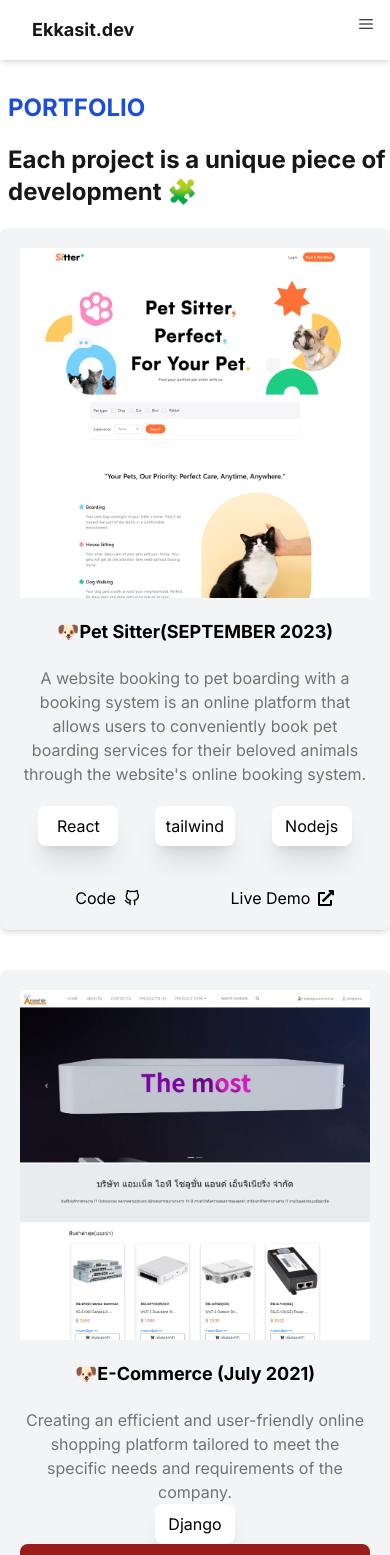
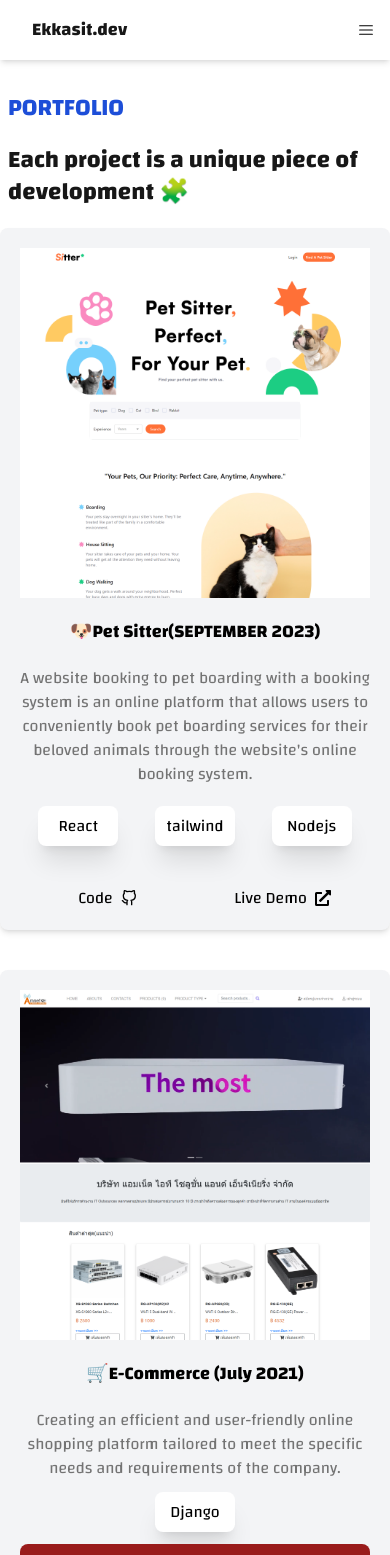
Before and after one commit to ekkasitProject/resume-ekkasit, a Next.js app: page /projects in a window 390 px wide. Shown: the top 1555 px of the page. Built offline with nearby package versions, Linux system fonts and the light colour scheme.

Commit message:
fix: change font

```diff
--- a/app/components/Navbar.tsx
+++ b/app/components/Navbar.tsx
@@ -56,7 +56,7 @@ const Navbar = () => {
           </Link>
         </span>
       </div>
-      <div className="md:hidden">
+      <div className="flex items-center md:hidden">
         {/* Hidden on Desktop */}
         <RxHamburgerMenu
           className={`${isOpen ? "hidden" : "block"} cursor-pointer`}
--- a/app/layout.tsx
+++ b/app/layout.tsx
@@ -1,13 +1,13 @@
 import "./globals.css";
 import type { Metadata } from "next";
-import { Inter } from "next/font/google";
+import { Changa } from "next/font/google";
 import Navbar from "./components/Navbar";
 import Footer from "./components/Footer";
-const inter = Inter({ subsets: ["latin"] });
+const changa = Changa({ subsets: ["latin"] });
 
 export const metadata: Metadata = {
-  title: "Resume Ekkasit.dev",
-  description: "Resume Ekkasit.dev",
+  title: "Ekkasit.dev",
+  description: "Ekkasit.dev",
 };
 
 export default function RootLayout({
@@ -17,7 +17,7 @@ export default function RootLayout({
 }) {
   return (
     <html lang="en">
-      <body className={inter.className}>
+      <body className={changa.className}>
         <Navbar />
         {children}
         <Footer />
--- a/app/projects/Projects.tsx
+++ b/app/projects/Projects.tsx
@@ -96,7 +96,7 @@ const Projects = () => {
       <div className="flex flex-col-reverse md:flex-row justify-center p-5 my-5 bg-gray-100 mt-10 shadow-md rounded-lg">
         <div className="w-full md:w-[450px] md:px-20 mt-5">
           <h4 className="text-center text-lg font-bold">
-            🐶E-Commerce (July 2021)
+            🛒E-Commerce (July 2021)
           </h4>
           <p className="text-center text-neutral-500 mt-5">
             Creating an efficient and user-friendly online shopping platform
@@ -104,7 +104,7 @@ const Projects = () => {
           </p>
 
           <div className=" flex flex-col  justify-around md:mt-0">
-            <p className="mx-auto p-2 w-[80px] text-center shadow-xl md:my-3  bg-white rounded-lg">
+            <p className="mx-auto p-2 w-[80px] text-center shadow-xl my-3  bg-white rounded-lg">
               Django
             </p>
             <p className="p-2 w-full text-center shadow-xl  bg-red-800 text-white rounded-lg">
```
